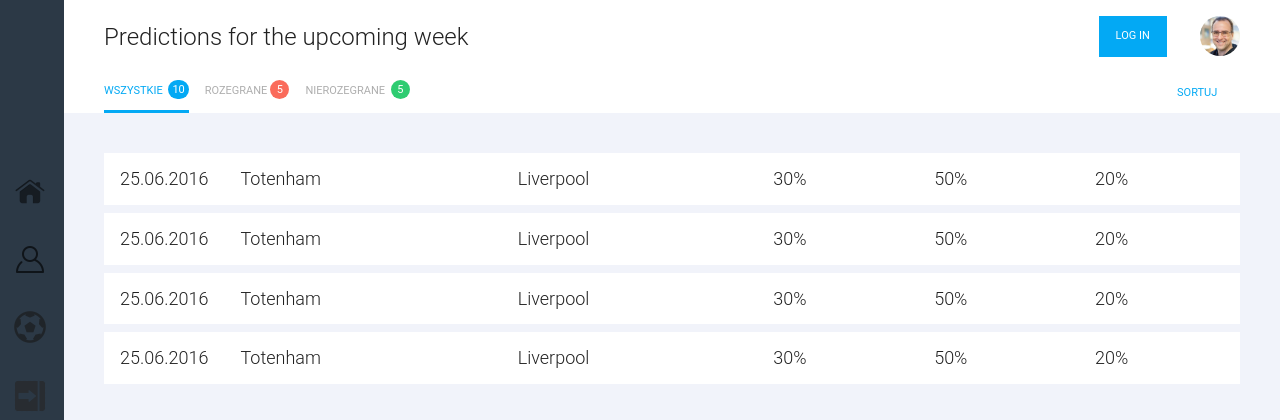
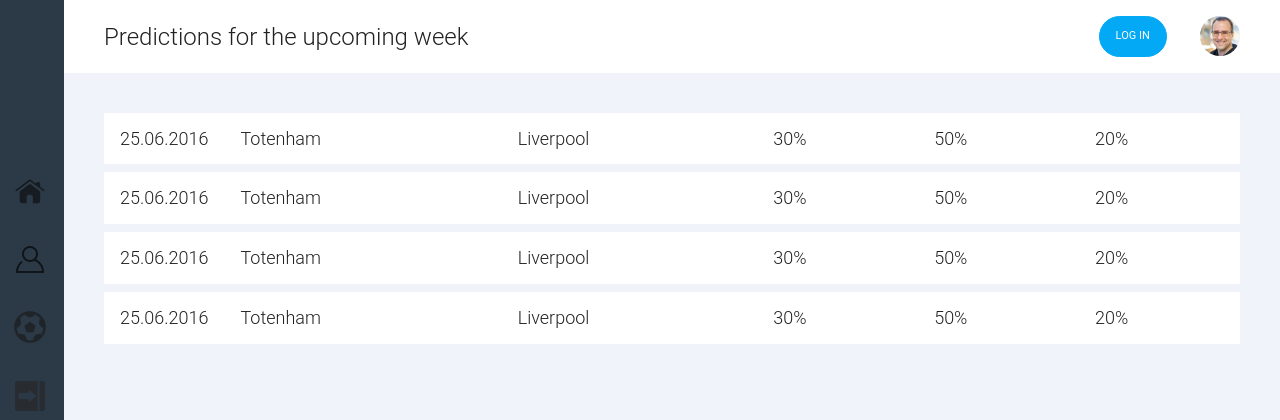
Before and after one commit to tschesky/mlfootball, a Django app: page /index in a window 1280 px wide. Shown: the top 420 px of the page. Run offline with Django 3.2, Linux system fonts and the light colour scheme; some libraries are stand-ins or nearby versions.

Commit message:
[task] Rounded button, thrown out unused navbar and added redirect

```diff
--- a/application_content/templates/home_page/index.html
+++ b/application_content/templates/home_page/index.html
@@ -26,12 +26,12 @@
                         {% if user.is_authenticated %}
                         <!-- Primary Action Button -->
                         <div class="btn-group">
-                            <a class="btn btn-primary g-ripple-effect" data-remote="true" href="{% url 'logout' %}">Log out</a>
+                            <a class="btn btn-primary g-ripple-effect btn-round-lg btn-lg" data-remote="true" href="{% url 'logout' %}">Log out</a>
                         </div>
                         {% else %}
                         <!-- Primary Action Button -->
                         <div class="btn-group">
-                            <a class="btn btn-primary g-ripple-effect" data-remote="true" href="{% url 'login' %}">Log in</a>
+                            <a class="btn btn-primary g-ripple-effect btn-round-lg btn-lg" data-remote="true" href="{% url 'login' %}">Log in</a>
                         </div>
                         {% endif %}
 
@@ -52,17 +52,13 @@
                 </div>
             </div>
 
-            <div class="row g-subnavigation">
+            <!-- <div class="row g-subnavigation">
                 <div class="col-md-12 g-tabs">
-
-                    <!-- All, Opened, Ready -->
                     <ul class="nav nav-pills pull-left" role="tablist">
                         <li class="showall active">   <a>Wszystkie <span class="badge g-badge-blue" id="all-number">10</span></a></li>
                         <li class="showopen">  <a>Rozegrane<span class="badge g-badge-red" id="open-number">5</span></a></li>
                         <li class="showready"> <a>Nierozegrane    <span class="badge g-badge-green" id="ready-number">5</span></a></li>
                     </ul>
-
-                    <!-- Sortowanie -->
                     <div class="pull-right g-mobile-hide">
                         <div class="btn-group">
                             <div class="dropdown">
@@ -76,9 +72,8 @@
                             </div>
                         </div>
                     </div>
-
                 </div>
-            </div>
+            </div> -->
 
             <!-- Application Content -->
             <div class="g-application-content">
--- a/application_content/urls.py
+++ b/application_content/urls.py
@@ -1,8 +1,10 @@
 from django.conf.urls import url
+from django.views.generic import RedirectView
 
 from . import views
 
 urlpatterns = [
+		url(r'^$', RedirectView.as_view(url='index')),
     url(r'^index$', views.index, name='index'),
     url(r'^profile$', views.profile, name='profile'),
     url(r'^settings$', views.settings, name='index'),
--- a/mlfootball/static/styles/g-style.css
+++ b/mlfootball/static/styles/g-style.css
@@ -929,3 +929,9 @@
     display: none !important; } }
 
 /*# sourceMappingURL=g-style.css.map */
+.btn-round-lg{
+border-radius: 22.5px;
+}
+.btn-round{
+border-radius: 17px;
+}
```
